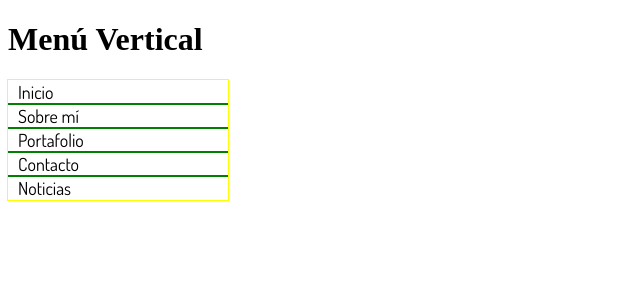
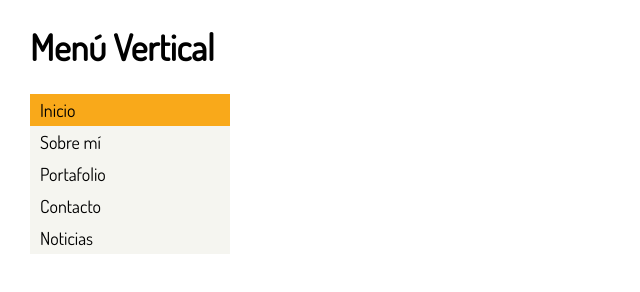
Before and after one commit to betsy18/menu-vertical, a plain HTML site: page index.html in a window 1280 px wide. Shown: the whole page, without its empty margins (0-640 px from the left). Drawn offline with Linux system fonts and the light colour scheme.

Commit message:
modificando el archivo main.css, comentando cod

```diff
--- a/css/main.css
+++ b/css/main.css
@@ -1,55 +1,63 @@
-*{
-    box-sizing: border-box;
-}
-
+/*estilo de fuente*/
 body{
-
-}
-
-ul{
-    outline: 1px solid yellow;
-    list-style: none;
-    margin: 0px;
-    padding: 0px;
-    width: 220px;
-    line-height: 24px;
-}
-
-li{
-    outline: 1px solid green;
+    margin-left: 30px;
     font-family: 'Dosis', sans-serif;
     font-size: 18px;
 }
 
+nav{
+    /*outline: 1px solid purple;*/
+    width: 200px;
+}
 
+/*quitando las viñetas y dando espaciado vertical entre elementos
+ de la lista*/
+ul{
+    /*outline: 1px solid yellow;*/
+    list-style: none;
+    margin: 0px;
+    padding: 0px;
+    line-height: 32px;
+}
+
+li{
+    background: #f5f5f0;
+}
+
+/*conviertiendo los elementos inline en bloque, quitando el subrayado
+y dando relleno a la izquierda del contendor*/
 a{
-    outline: 1px solid red;
     display: block;
     text-decoration: none;
     color: #000;
     padding-left: 10px;
 }
 
+/*aplicando color de fondo al primer elemento de la lista que se
+encuentra en la etiqueta a*/
+ul li:first-child a{
+    background: #f9a91a;
+}
+
+/*aplicando color cuando el mouse se coloque encima del elemento*/
 a:hover{
     background: #e0e0d1;
 }
 
+/*dando color al momento de dar clic*/
 a:active{
     background: #333;
+    color: white;
 }
 
-ul li:first-child{
-    background: #f9a91a;
+/*cambiando el color al primer elemento de la lista*/
+ul li:first-child a:hover{
+    background: #000;
+    color: white;
 }
 
-ul li:first-child a{
-    background: #fff;
-}
-
-ul li:first-child a:hover{
-    background: #000;
-}
-
+/*cambiando el color al mometo de dar clic al primer
+elemento de la lista*/
 ul li:first-child a:active{
     background: #fff;
 }
--- a/index.html
+++ b/index.html
@@ -8,13 +8,15 @@
 </head>
 <body>
     <h1>Menú Vertical</h1>
+    <!--Etiqueta de contenido de navegación-->
     <nav>
+        <!--Creación de lista desordenada-->
         <ul>
-            <li><a href="http://laboratoria.la/">Inicio</a></li>
-            <li><a href="https://www.facebook.com/bd.laraA">Sobre mí</a></li>
-            <li><a href="https://github.com/betsy18">Portafolio</a></li>
-            <li><a href="#">Contacto</a></li>
-            <li><a href="https://elcomercio.pe/">Noticias</a></li>
+            <li><a href="http://laboratoria.la/" target="_blank">Inicio</a></li>
+            <li><a href="https://www.facebook.com/bd.laraA" target="_blank">Sobre mí</a></li>
+            <li><a href="https://github.com/betsy18"target="_blank">Portafolio</a></li>
+            <li><a href="#" target="_blank">Contacto</a></li>
+            <li><a href="https://elcomercio.pe/" target="_blank">Noticias</a></li>
         </ul>
     </nav>
     <script type="text/javascript" src="js/app.js"></script>
```
